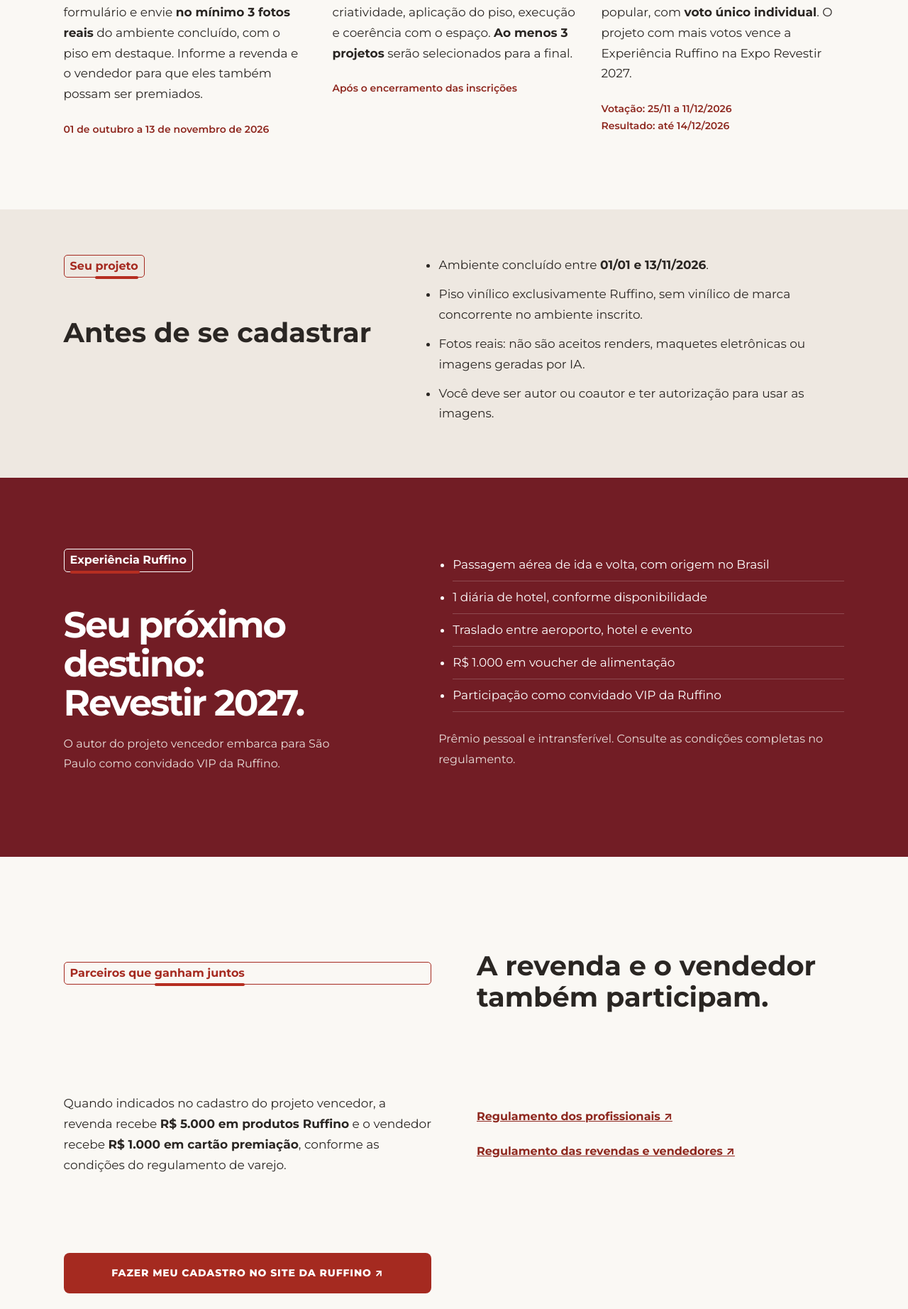
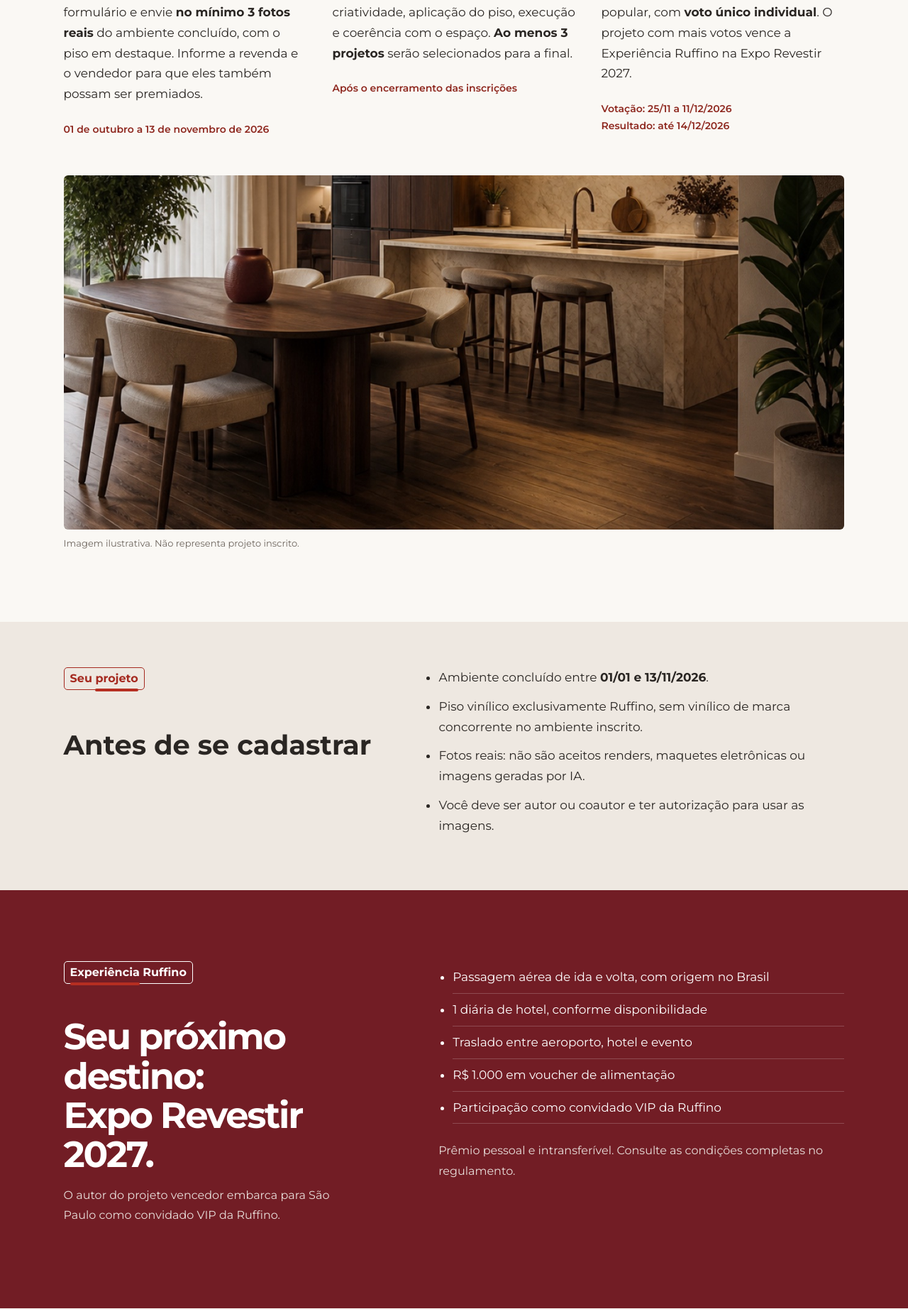
Before and after one commit to estudioas/passaporte, a PHP site: template views/home.php in a window 1280 px wide. Shown: the part 1348-3192 px from the top of the page at 71% size. Run offline with PHP 8.4, Linux system fonts and the light colour scheme; the template is opened without the code that fills it, so the values that code supplies are empty.

Commit message:
Atualizar título e ilustrar seções da campanha

```diff
--- a/views/home.php
+++ b/views/home.php
@@ -15,13 +15,14 @@
   <article><span class="step-number">02</span><h3>É a vez da curadoria</h3><p>A comissão técnica avalia estética, criatividade, aplicação do piso, execução e coerência com o espaço. <strong>Ao menos 3 projetos</strong> serão selecionados para a final.</p><small>Após o encerramento das inscrições</small></article>
   <article><span class="step-number">03</span><h3>O público escolhe</h3><p>Os finalistas participam da votação popular, com <strong>voto único individual</strong>. O projeto com mais votos vence a Experiência Ruffino na Expo Revestir 2027.</p><small>Votação: 25/11 a 11/12/2026<br>Resultado: até 14/12/2026</small></article>
  </div>
+ <figure class="campaign-editorial-image"><img src="/assets/img/finalista-ambiente-02-v2.jpg" alt="Ambiente ilustrativo contemporâneo com piso amadeirado e luz natural" loading="lazy" width="1536" height="1024"><figcaption>Imagem ilustrativa. Não representa projeto inscrito.</figcaption></figure>
 </section>
 <section class="campaign-eligibility">
  <div><span class="passport-eyebrow dark">Seu <span class="tag-keyword">projeto</span></span><h2>Antes de se cadastrar</h2></div>
  <ul><li>Ambiente concluído entre <strong>01/01 e 13/11/2026</strong>.</li><li>Piso vinílico exclusivamente Ruffino, sem vinílico de marca concorrente no ambiente inscrito.</li><li>Fotos reais: não são aceitos renders, maquetes eletrônicas ou imagens geradas por IA.</li><li>Você deve ser autor ou coautor e ter autorização para usar as imagens.</li></ul>
 </section>
 <section class="passport-results-section campaign-prize">
- <div><span class="passport-eyebrow"><span class="tag-keyword">Experiência</span> Ruffino</span><h2>Seu próximo destino: Revestir 2027.</h2><p>O autor do projeto vencedor embarca para São Paulo como convidado VIP da Ruffino.</p></div>
+ <div><span class="passport-eyebrow"><span class="tag-keyword">Experiência</span> Ruffino</span><h2>Seu próximo destino:<br><span>Expo Revestir 2027.</span></h2><p>O autor do projeto vencedor embarca para São Paulo como convidado VIP da Ruffino.</p></div>
  <div><ul class="prize-list"><li>Passagem aérea de ida e volta, com origem no Brasil</li><li>1 diária de hotel, conforme disponibilidade</li><li>Traslado entre aeroporto, hotel e evento</li><li>R$ 1.000 em voucher de alimentação</li><li>Participação como convidado VIP da Ruffino</li></ul><p>Prêmio pessoal e intransferível. Consulte as condições completas no regulamento.</p></div>
 </section>
-<section class="passport-vote-section campaign-retail"><span class="passport-eyebrow dark">Parceiros que <span class="tag-keyword">ganham juntos</span></span><h2>A revenda e o vendedor também participam.</h2><p>Quando indicados no cadastro do projeto vencedor, a revenda recebe <strong>R$ 5.000 em produtos Ruffino</strong> e o vendedor recebe <strong>R$ 1.000 em cartão premiação</strong>, conforme as condições do regulamento de varejo.</p><div class="campaign-links"><a href="/regulamento/profissionais">Regulamento dos profissionais ↗</a><a href="/regulamento/revendas">Regulamento das revendas e vendedores ↗</a></div><a class="passport-primary-cta" href="https://www.ruffinoacabamentos.com/passaporte-revestir">Fazer meu cadastro no site da Ruffino ↗</a></section>
+<section class="passport-vote-section campaign-retail"><figure class="campaign-materials-image"><img src="/assets/img/finalista-ambiente-03-v2.jpg" alt="Ambiente ilustrativo de interiores com acabamentos amadeirados" loading="lazy" width="1536" height="1024"><figcaption>Imagem ilustrativa.</figcaption></figure><div class="campaign-retail-copy"><span class="passport-eyebrow dark">Parceiros que <span class="tag-keyword">ganham juntos</span></span><h2>A revenda e o vendedor também participam.</h2><p>Quando indicados no cadastro do projeto vencedor, a revenda recebe <strong>R$ 5.000 em produtos Ruffino</strong> e o vendedor recebe <strong>R$ 1.000 em cartão premiação</strong>, conforme as condições do regulamento de varejo.</p><div class="campaign-links"><a href="/regulamento/profissionais">Regulamento dos profissionais ↗</a><a href="/regulamento/revendas">Regulamento das revendas e vendedores ↗</a></div><a class="passport-primary-cta" href="https://www.ruffinoacabamentos.com/passaporte-revestir">Fazer meu cadastro no site da Ruffino ↗</a></div></section>
--- a/views/layout.php
+++ b/views/layout.php
@@ -24,7 +24,7 @@ $baseUrl = rtrim((string) Config::get('app.base_url', ''), '/');
     <meta property="og:image" content="<?= $h($baseUrl . '/assets/img/og-passaporte-ruffino.svg') ?>">
     <title><?= $h($title ?? 'Passaporte Ruffino Revestir 2027') ?> · Passaporte Ruffino</title>
     <link rel="icon" href="/assets/img/logo_pr_b.svg" type="image/svg+xml">
-    <link rel="stylesheet" href="/assets/css/app.css?v=3.0.0">
+    <link rel="stylesheet" href="/assets/css/app.css?v=3.1.0">
 </head>
 <body class="campaign-v2">
 <a class="skip-link" href="#conteudo">Pular para o conteúdo</a>
```
